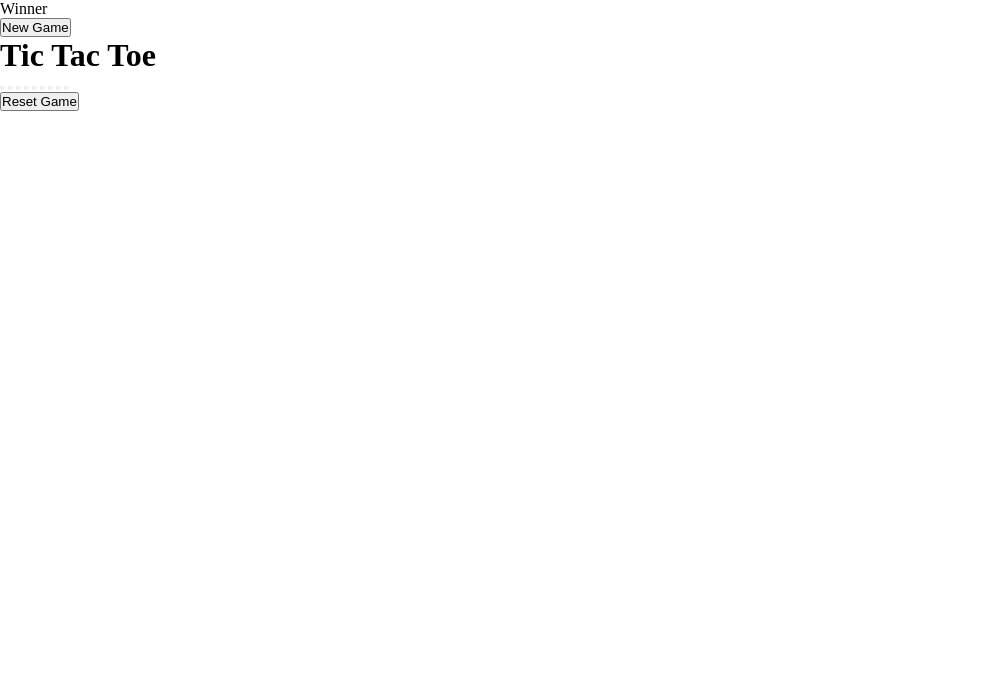
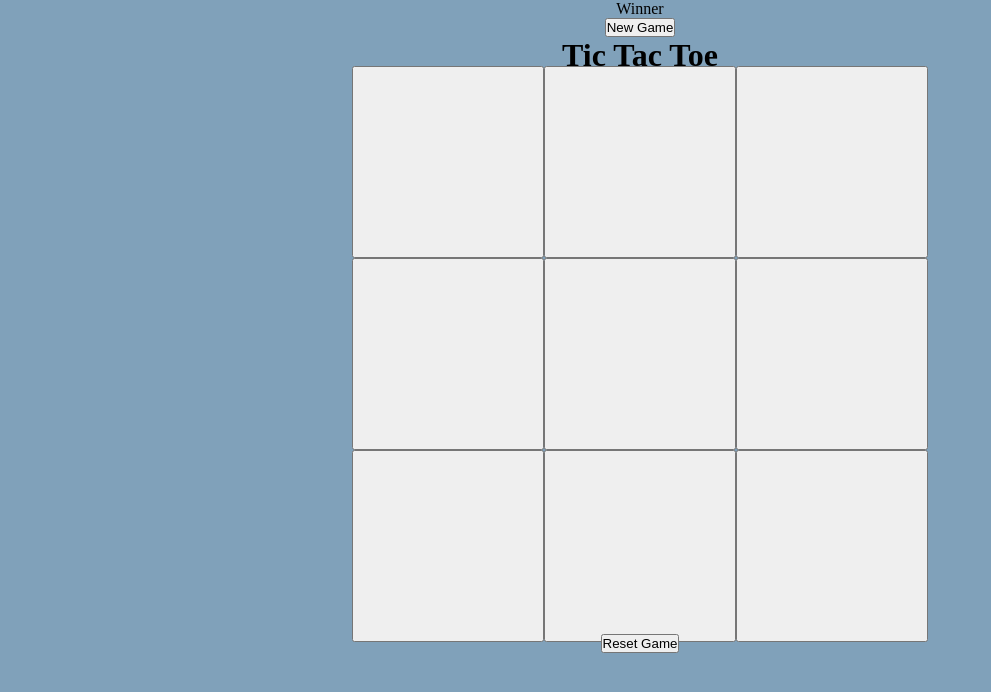
Before and after one commit to Chu29/js-tic-tac-toe, a plain HTML site: page index.html in a window 1280 px wide. Shown: the whole page, without its empty margins (0-991 px from the left). Drawn offline with Linux system fonts and the light colour scheme.

Commit message:
add: designed the playing board

```diff
--- a/index.html
+++ b/index.html
@@ -15,15 +15,15 @@
       <h1>Tic Tac Toe</h1>
       <div class="container">
         <div class="game">
-          <button class="box"></button>
-          <button class="box"></button>
-          <button class="box"></button>
-          <button class="box"></button>
-          <button class="box"></button>
-          <button class="box"></button>
-          <button class="box"></button>
-          <button class="box"></button>
-          <button class="box"></button>
+          <button class="box1"></button>
+          <button class="box2"></button>
+          <button class="box3"></button>
+          <button class="box4"></button>
+          <button class="box5"></button>
+          <button class="box6"></button>
+          <button class="box7"></button>
+          <button class="box8"></button>
+          <button class="box9"></button>
         </div>
       </div>
       <button id="reset">Reset Game</button>
--- a/styles/index.css
+++ b/styles/index.css
@@ -3,3 +3,35 @@
   padding: 0;
   box-sizing: border-box;
 }
+
+body {
+  background-color: #80a1ba;
+  text-align: center;
+}
+
+.container {
+  display: flex;
+  height: 70vh;
+  justify-content: center;
+  align-items: center;
+}
+
+.game {
+  width: 40rem;
+  display: flex;
+  flex-wrap: wrap;
+  justify-content: center;
+}
+
+.box1,
+.box2,
+.box3,
+.box4,
+.box5,
+.box6,
+.box7,
+.box8,
+.box9 {
+  height: 12rem;
+  width: 12rem;
+}
```
